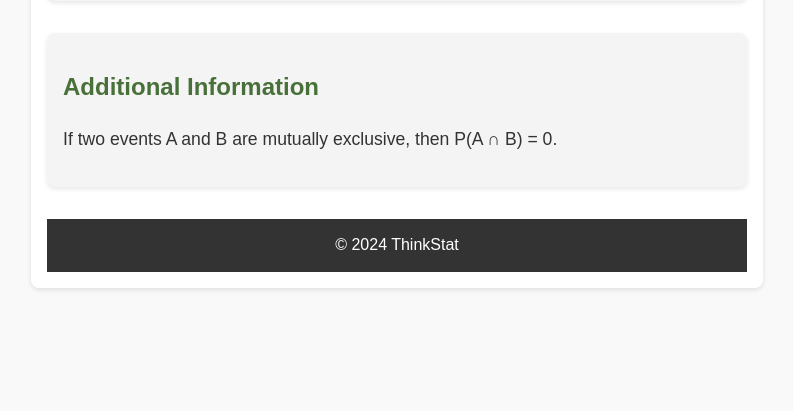
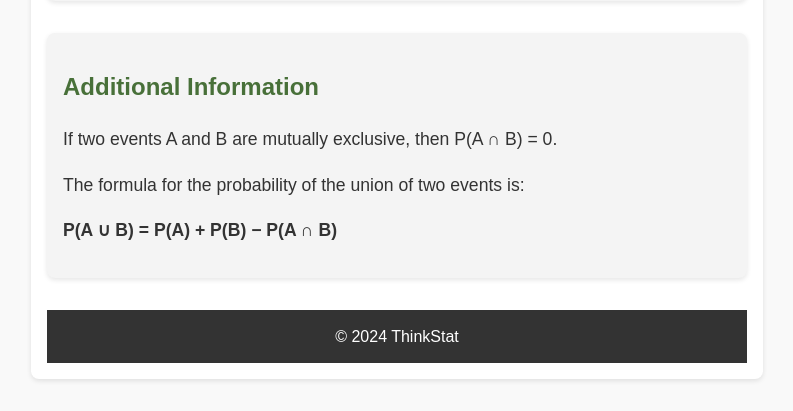
Before and after one commit to urx2me/ThinkStat, a Flask app: template templates/events.html in a window 1280 px wide. Shown: the part 1153-1564 px from the top of the page, without its empty margins (243-1036 px from the left). Before the commit the page ends 1443 px from the top, so only its background shows below. Run offline with Flask 3, Linux system fonts and the light colour scheme; the template is opened without the code that fills it, so the values that code supplies are empty.

Commit message:
added info

```diff
--- a/templates/events.html
+++ b/templates/events.html
@@ -82,6 +82,8 @@
             <div class="additional-info">
                 <h3>Additional Information</h3>
                 <p>If two events A and B are mutually exclusive, then P(A ∩ B) = 0.</p>
+                <p>The formula for the probability of the union of two events is:</p>
+                <p><b>P(A ∪ B) = P(A) + P(B) − P(A ∩ B)</b></p>
             </div>
         </section>
 
```
